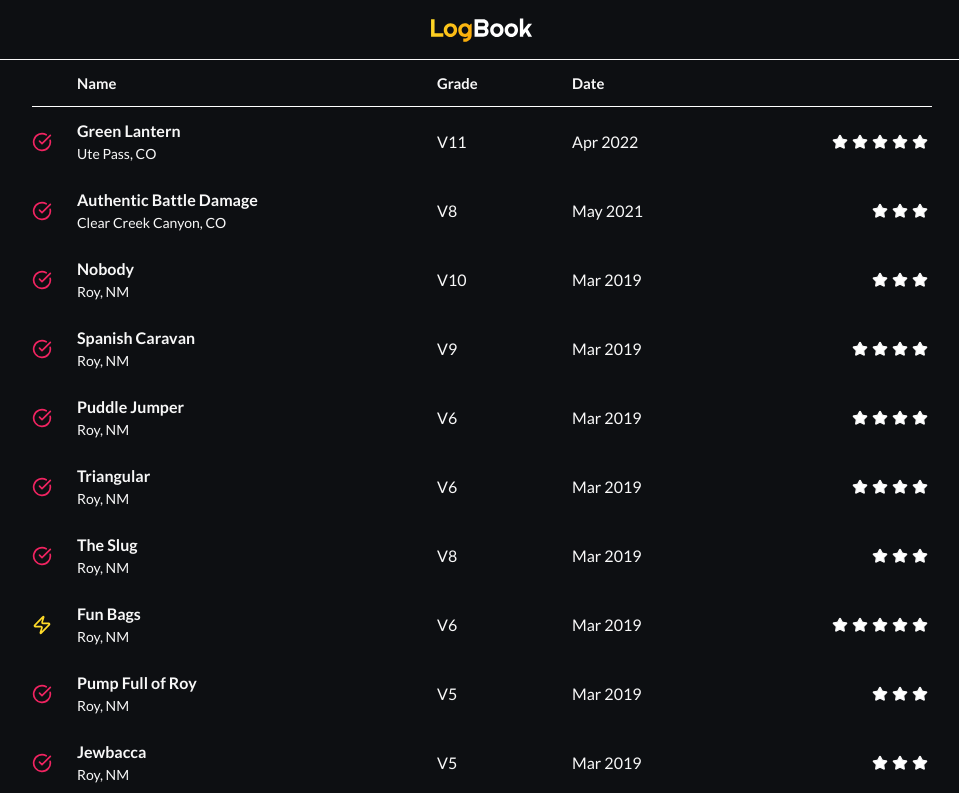
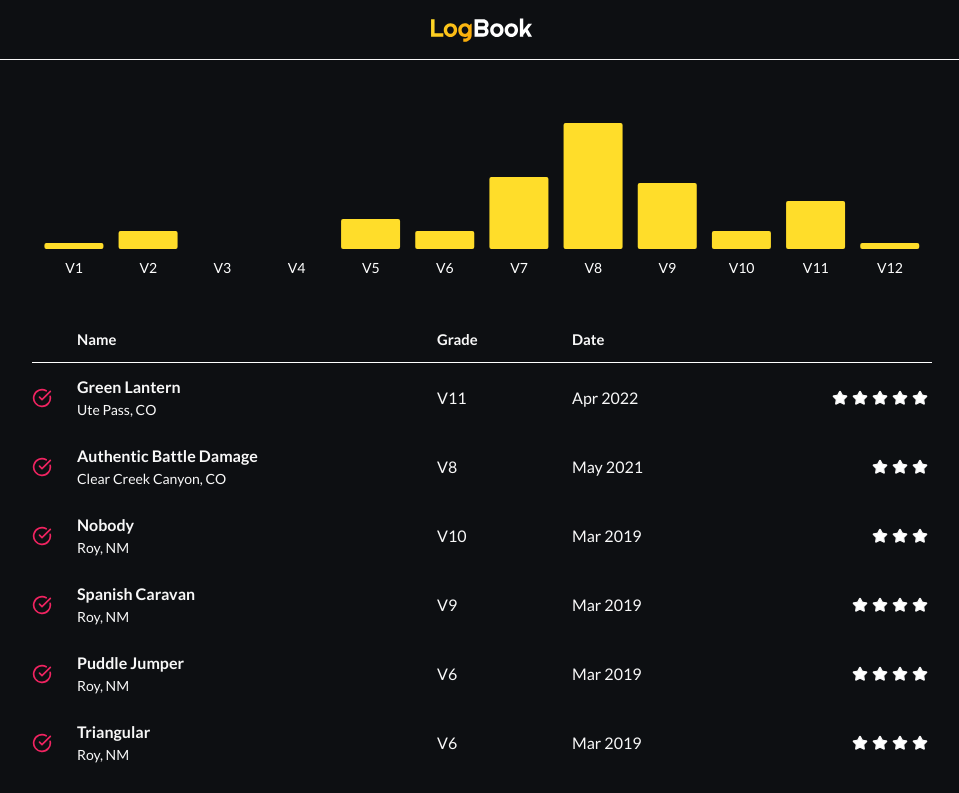
Before and after one commit to trentgillis/logbook, a React (Vite) app: page / in a window 1280 px wide. Shown: the top 793 px of the page, without its empty margins (158-1117 px from the left). Built offline with nearby package versions, Linux system fonts and the light colour scheme.

Commit message:
initial grades chart implementation

```diff
--- a/package.json
+++ b/package.json
@@ -14,7 +14,8 @@
     "@radix-ui/react-tooltip": "^1.1.2",
     "lucide-react": "^0.427.0",
     "react": "^18.3.1",
-    "react-dom": "^18.3.1"
+    "react-dom": "^18.3.1",
+    "recharts": "^2.12.7"
   },
   "devDependencies": {
     "@types/react": "^18.3.3",
--- a/src/App.tsx
+++ b/src/App.tsx
@@ -1,4 +1,5 @@
 import Container from './components/Container/Container';
+import GradesChart from './components/GradesChart';
 import Nav from './components/Nav';
 import SendTable from './components/SendTable';
 
@@ -7,6 +8,7 @@ function App() {
     <>
       <Nav />
       <Container>
+        <GradesChart />
         <SendTable />
       </Container>
     </>
--- a/src/components/Container/Container.module.css
+++ b/src/components/Container/Container.module.css
@@ -1,7 +1,7 @@
 .container {
   display: grid;
   grid-template-columns: 1fr 900px 1fr;
-  padding: 0 16px;
+  padding: 40px 16px;
 }
 
 .container > * {
--- /dev/null
+++ b/src/components/GradesChart/GradesChart.module.css
@@ -0,0 +1,9 @@
+.wrapper {
+  width: 100%;
+  height: 100%;
+  margin-bottom: 32px;
+}
+
+.bar {
+  border-radius: 22px;
+}
--- /dev/null
+++ b/src/components/GradesChart/GradesChart.tsx
@@ -0,0 +1,74 @@
+import { Bar, BarChart, Rectangle, ResponsiveContainer, XAxis } from 'recharts';
+import styles from './GradesChart.module.css';
+
+const data = [
+  {
+    name: 'V1',
+    numberOfSends: 1,
+  },
+  {
+    name: 'V2',
+    numberOfSends: 3,
+  },
+  {
+    name: 'V3',
+    numberOfSends: 0,
+  },
+  {
+    name: 'V4',
+    numberOfSends: 0,
+  },
+  {
+    name: 'V5',
+    numberOfSends: 5,
+  },
+  {
+    name: 'V6',
+    numberOfSends: 3,
+  },
+  {
+    name: 'V7',
+    numberOfSends: 12,
+  },
+  {
+    name: 'V8',
+    numberOfSends: 21,
+  },
+  {
+    name: 'V9',
+    numberOfSends: 11,
+  },
+  {
+    name: 'V10',
+    numberOfSends: 3,
+  },
+  {
+    name: 'V11',
+    numberOfSends: 8,
+  },
+  {
+    name: 'V12',
+    numberOfSends: 1,
+  },
+];
+
+function GradesChart() {
+  return (
+    <div className={styles.wrapper}>
+      <ResponsiveContainer width="100%" height={184}>
+        <BarChart data={data}>
+          <XAxis
+            dataKey="name"
+            axisLine={false}
+            tickLine={false}
+            tickMargin={8}
+            tick={{ fill: '#fff', height: 2, fontSize: 14 }}
+          />
+          <Bar shape={<Rectangle radius={2} />} dataKey="numberOfSends" fill="#ffdd2a" />
+        </BarChart>
+      </ResponsiveContainer>
+    </div>
+  );
+}
+
+export default GradesChart;
--- /dev/null
+++ b/src/components/GradesChart/index.ts
@@ -0,0 +1,2 @@
+export * from './GradesChart';
+export { default } from './GradesChart';
```
Also changed, not shown: 1 other file (tests, documents, lock files or other folders).
